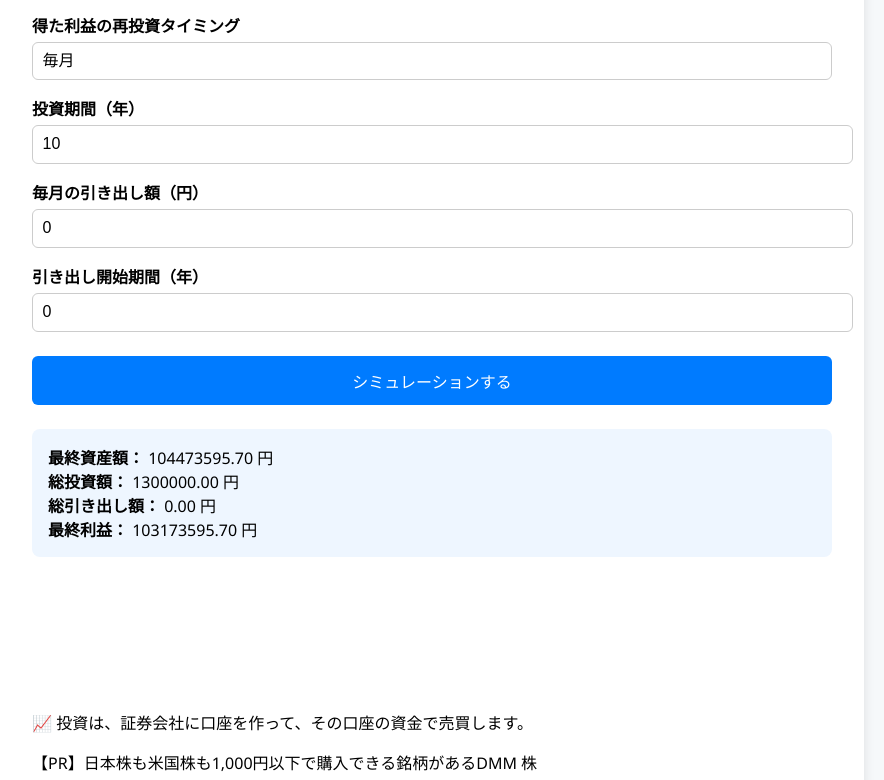
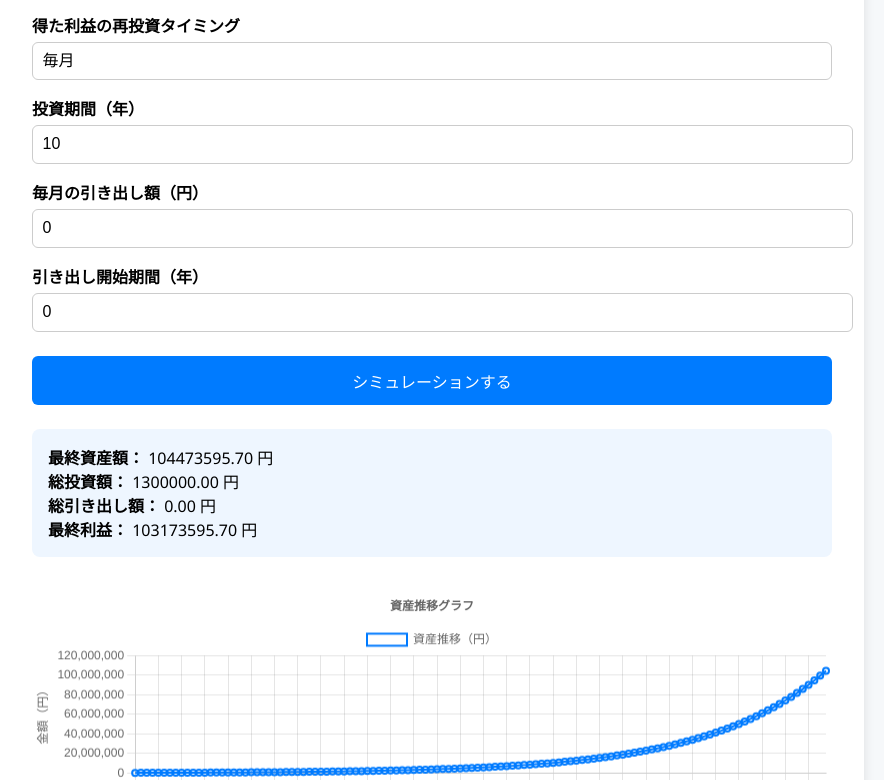
Before and after one commit to 4y7gv8hhkt-ship-it/fukuri, a plain HTML site: page index.html in a window 1280 px wide. Both pictures are taken after a click on the button "シミュレーションする". Shown: the part 784-1564 px from the top of the page, without its empty margins (208-1092 px from the left). Drawn offline with nearby package versions, Linux system fonts and the light colour scheme.

Commit message:
Update index.html
文字ミスの修正

```diff
--- a/index.html
+++ b/index.html
@@ -196,7 +196,7 @@
             backgroundColor: 'transparent', /* ← 背景色を透明に */
             borderWidth: 2,
             tension: 0.2,
-            fill: fales /* ← 塗りつぶしを無効化 */
+            fill: false /* ← 塗りつぶしを無効化 */
           }]
         },
         options: {
```
